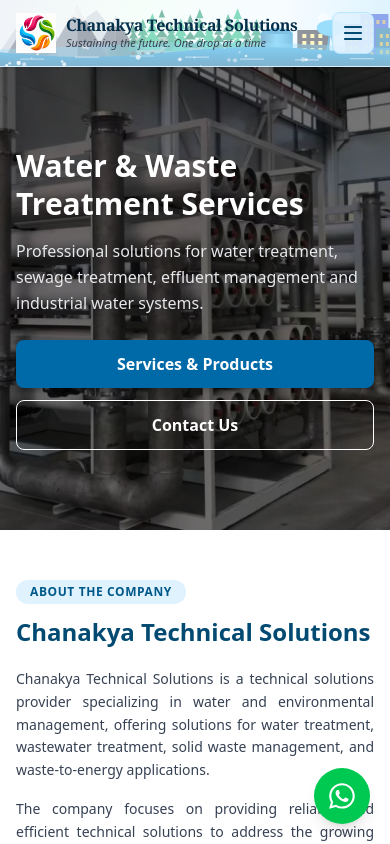
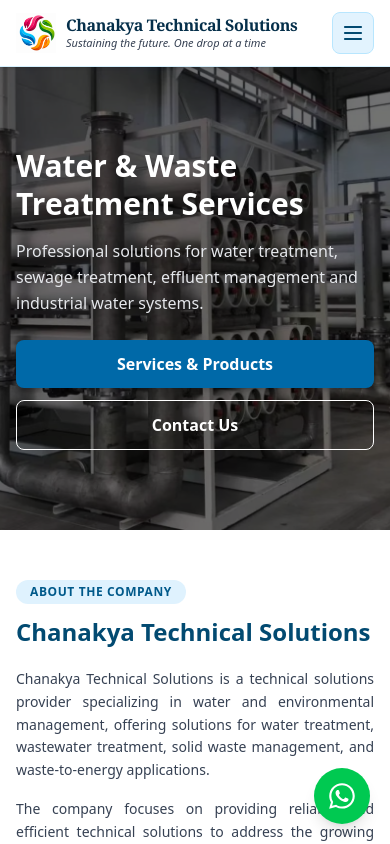
Before and after one commit to chanakyatechsol/chanakyatechsol, a React (Vite) app: page / in a window 390 px wide. Shown: the top 844 px of the page. Built offline with nearby package versions, Linux system fonts and the light colour scheme.

Commit message:
fixed animation

```diff
--- a/src/App.jsx
+++ b/src/App.jsx
@@ -908,8 +908,8 @@
     <div className="font-sans text-gray-800 bg-white min-h-screen">
       {/* Executive Header Bar with Background River Journey Animation */}
       <header className="border-b border-sky-200/60 sticky top-0 bg-white/80 backdrop-blur-md z-50 shadow-sm relative overflow-hidden">
-        {/* Background Animation Canvas */}
-        <div className="absolute inset-0 z-0 pointer-events-none opacity-50">
+        {/* Background Animation Canvas (Desktop/Tablet Only) */}
+        <div className="absolute inset-0 z-0 pointer-events-none opacity-50 hidden md:block">
           <HeaderWaterAnimation />
         </div>
 
```
